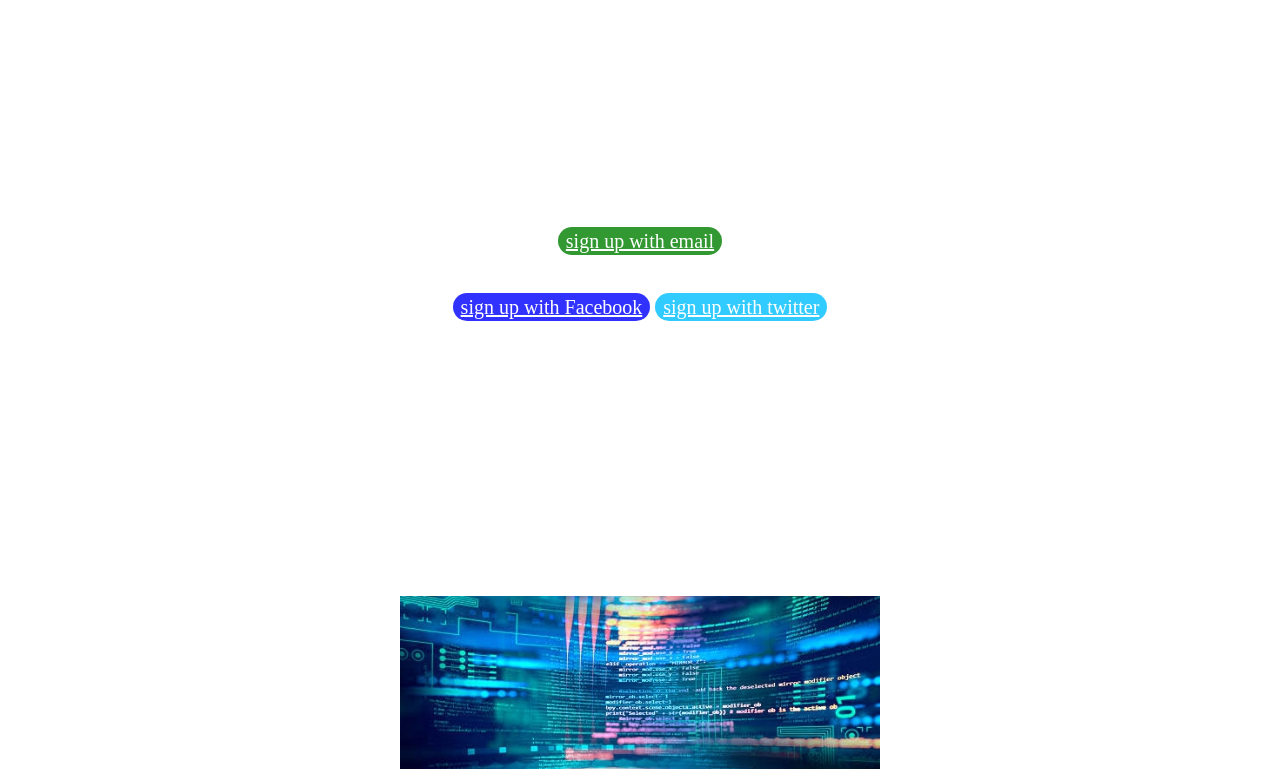
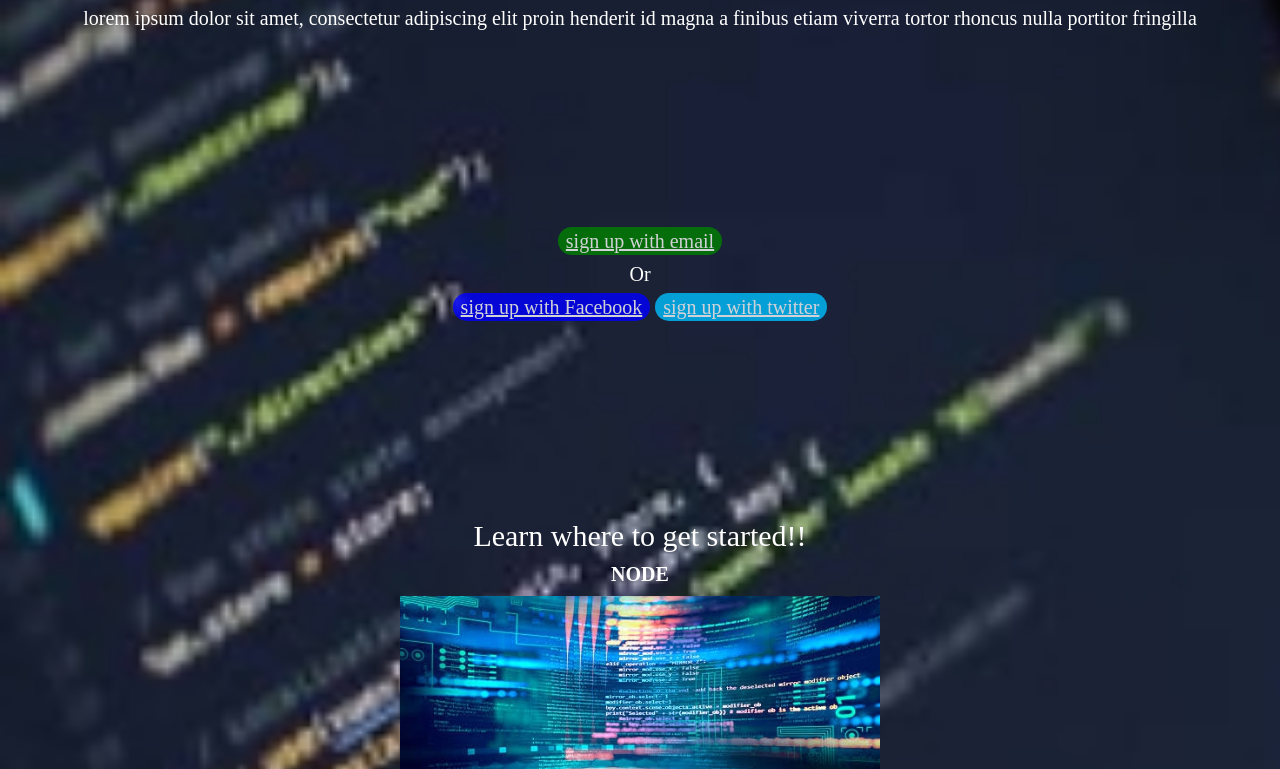
Before and after one commit to Dijah7/project-001, a plain HTML site: page index.html in a window 1280 px wide. Shown: the part 190-959 px from the top of the page. Drawn offline with Linux system fonts and the light colour scheme; a script that the page names is missing; files whose address does not match are found by name.

Commit message:
Update index.css

```diff
--- a/index.css
+++ b/index.css
@@ -14,7 +14,7 @@ body {
 .top-wrapper{
   padding-top:180px 0;
   padding-bottom:100px 0;
-  background-image:url("/progateone.img/banner.png");
+  background-image:url("banner.png");
   color:white;
   background-size:cover;
   text-align:center;
```
